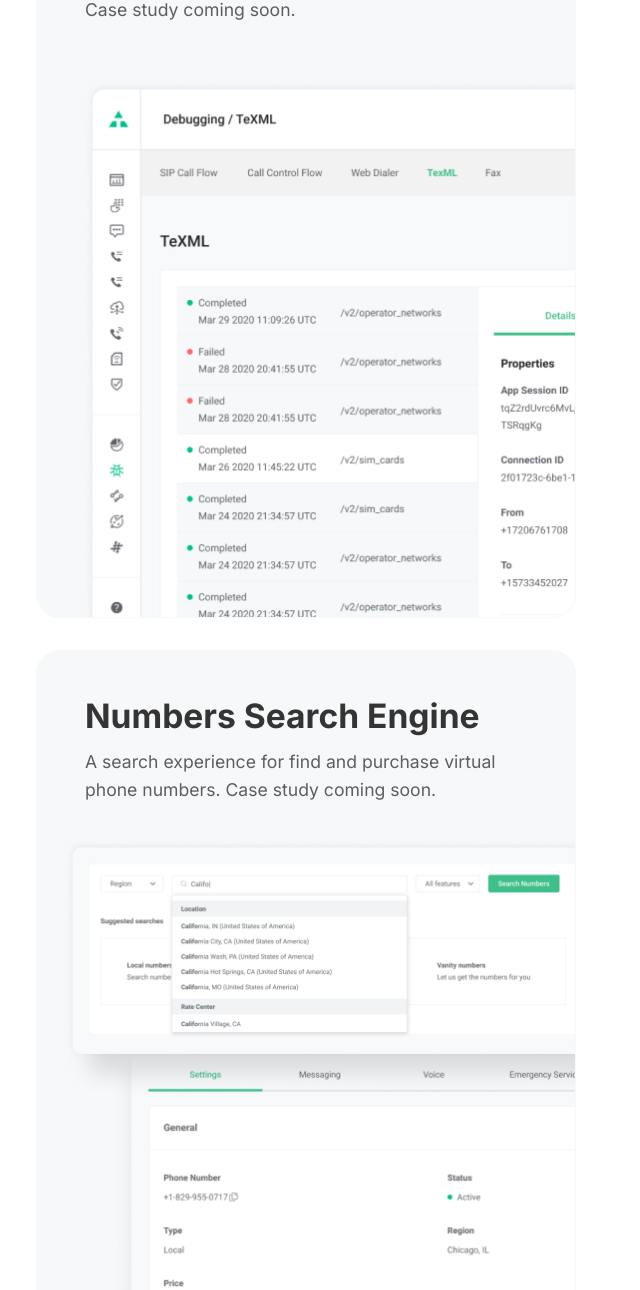
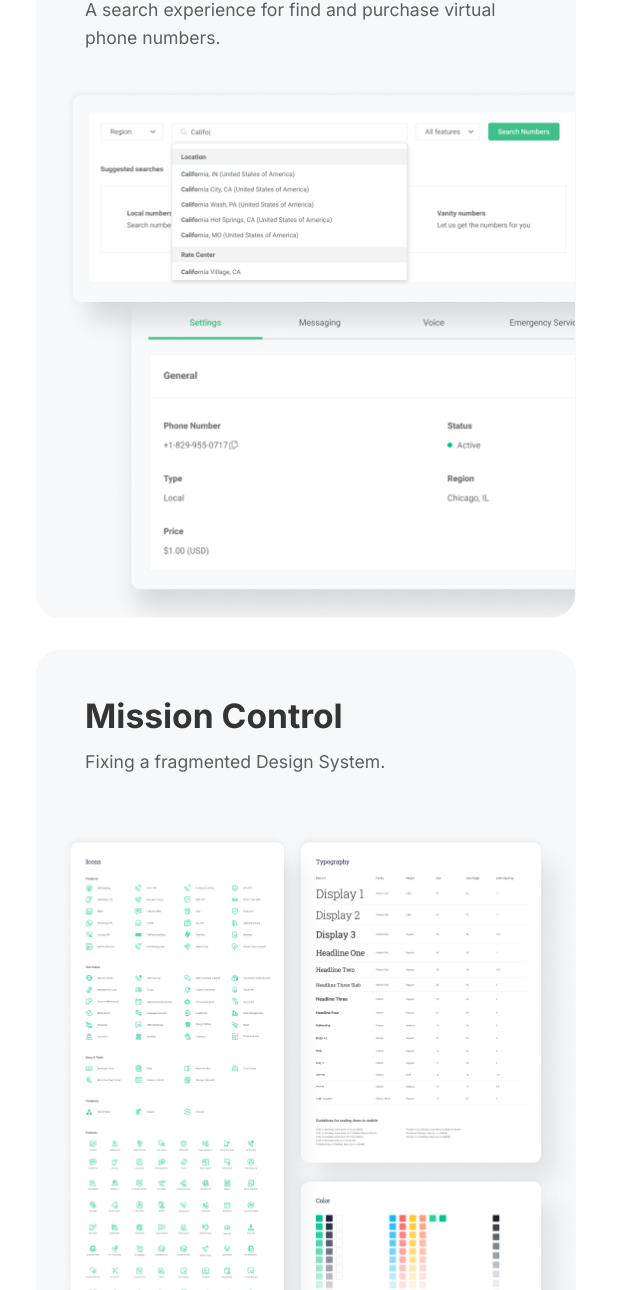
Before and after one commit to cveigt/cveigt.github.io, a plain HTML site: page index.html in a window 1280 px wide. Shown: the part 752-2042 px from the top of the page, without its empty margins (334-974 px from the left). Drawn offline with nearby package versions, Linux system fonts and the light colour scheme.

Commit message:
Add case studies

```diff
--- a/index.html
+++ b/index.html
@@ -47,30 +47,14 @@
         </div>
       </section>
       <section class="cards">
-        <a href="#" class="card" style="background-image: url(./img/cover-debugger.png);">
-          <h3 class="card-title">XML SuperDebugger</h3>
-          <p class="card-text">Case study coming soon.</p>
-          <!-- <img src="./img/sample.png" alt="" class="card-image"> -->
+        <a href="https://www.figma.com/proto/rvAOQ9Z0XCQ8Hb0atlnz0X/Portfolio-Website?node-id=259%3A6718&viewport=-363%2C447%2C0.5&scaling=scale-down&page-id=259%3A6713" target="_blank" class="card" style="background-image: url(./img/cover-search.png);">
+          <h3 class="card-title">Numbers Search</h3>
+          <p class="card-text">A search experience for find and purchase virtual phone numbers.</p>
           <div class="card-image"></div>
         </a>
-        <a href="#" class="card" style="background-image: url(./img/cover-search.png);">
-          <h3 class="card-title">Numbers Search Engine</h3>
-          <p class="card-text">A search experience for find and purchase virtual phone numbers. Case study coming soon.</p>
-          <div class="card-image"></div>
-        </a>
-        <a href="#" class="card" style="background-image: url(./img/cover-authy.png);">
-          <h3 class="card-title">Authy</h3>
-          <p class="card-text">A consumer Two-Factor Authentication app for iOS, Android, and Desktop. Case study coming soon.</p>
-          <div class="card-image"></div>
-        </a>
-        <a href="#" class="card" style="background-image: url(./img/cover-tds.png);">
+        <a href="https://www.figma.com/proto/rvAOQ9Z0XCQ8Hb0atlnz0X/Portfolio-Website?node-id=246%3A6965&viewport=-1940%2C335%2C0.5&scaling=scale-down&page-id=246%3A6964" target="_blank" class="card" style="background-image: url(./img/cover-tds.png);">
           <h3 class="card-title">Mission Control</h3>
-          <p class="card-text">Fixing a fragmented Design System. <br/> Case study coming soon.</p>
-          <div class="card-image"></div>
-        </a>
-        <a href="#" class="card" style="background-image: url(./img/cover-trusthub.png);">
-          <h3 class="card-title">Twilio TrustHub</h3>
-          <p class="card-text">Enabling customers to create identity profiles to unlock communication services. Coming soon.</p>
+          <p class="card-text">Fixing a fragmented Design System.</p>
           <div class="card-image"></div>
         </a>
         <a href="https://paste.twilio.design/" target="_blank" class="card" style="background-image: url(./img/cover-paste.png);">
@@ -81,6 +65,22 @@
         <a href="./html/someicons.html" target="_blank" class="card" style="background-image: url(./img/cover-someicons.png);">
           <h3 class="card-title">Someicons</h3>
           <p class="card-text">A free icon set for designers and developers.</p>
+          <div class="card-image"></div>
+        </a>
+        <a href="#" class="card" style="background-image: url(./img/cover-authy.png);">
+          <h3 class="card-title">Authy</h3>
+          <p class="card-text">A consumer Two-Factor Authentication app for iOS, Android, and Desktop. Case study coming soon.</p>
+          <div class="card-image"></div>
+        </a>
+        <a href="#" class="card" style="background-image: url(./img/cover-debugger.png);">
+          <h3 class="card-title">XML SuperDebugger</h3>
+          <p class="card-text">Case study coming soon.</p>
+          <!-- <img src="./img/sample.png" alt="" class="card-image"> -->
+          <div class="card-image"></div>
+        </a>
+        <a href="#" class="card" style="background-image: url(./img/cover-trusthub.png);">
+          <h3 class="card-title">Twilio TrustHub</h3>
+          <p class="card-text">Enabling customers to create identity profiles to unlock communication services. Coming soon.</p>
           <div class="card-image"></div>
         </a>
         <a href="#" class="card" style="background-image: url(./img/cover-harvey.png);">
```
